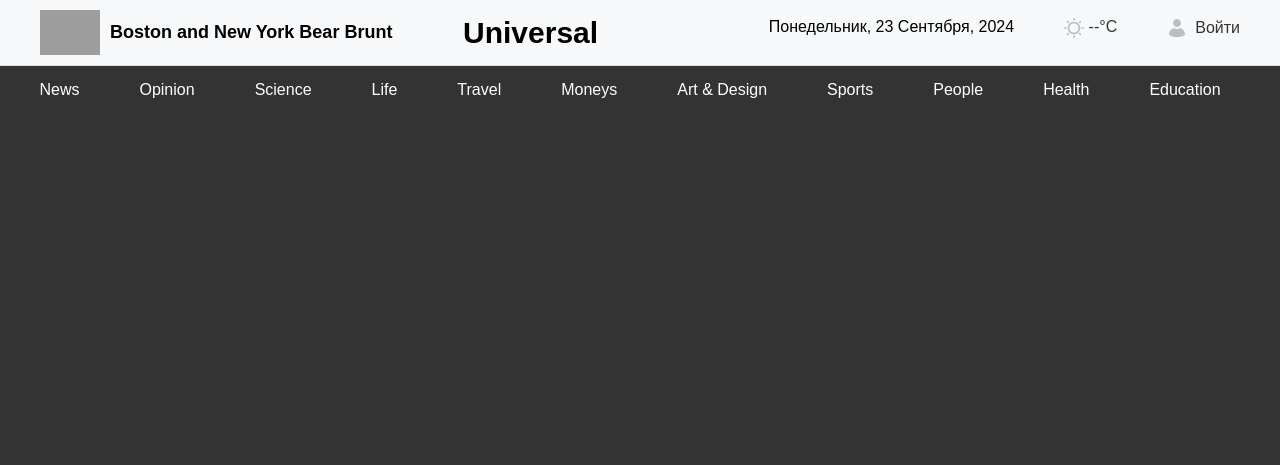
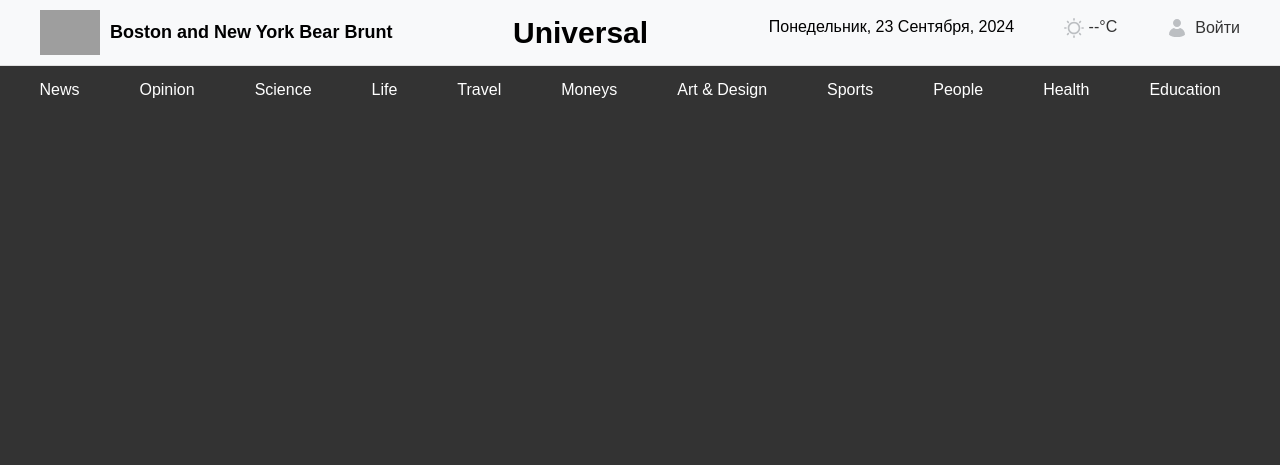
Before and after one commit to lew3l1/universal-project, a PHP site: page / in a window 1280 px wide. Shown: the top 465 px of the page. Run offline with PHP 8.4, Linux system fonts and the light colour scheme; grey boxes are pictures that could not be loaded.

Commit message:
Update style.css

```diff
--- a/css/style.css
+++ b/css/style.css
@@ -43,7 +43,6 @@
 .center-group h1 {
     font-size: 30px;
     margin: 0;
-    margin-right: 100px;
 }
 
 .right-group {
```
